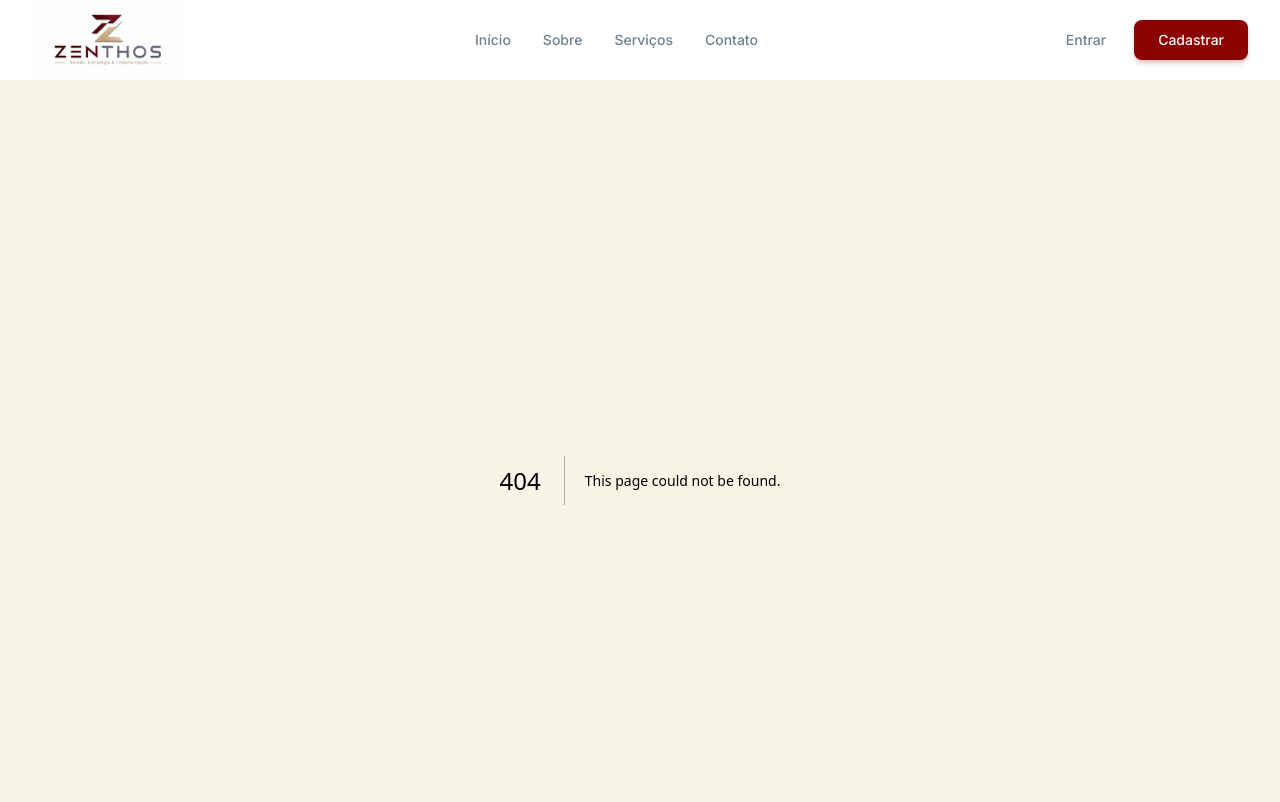
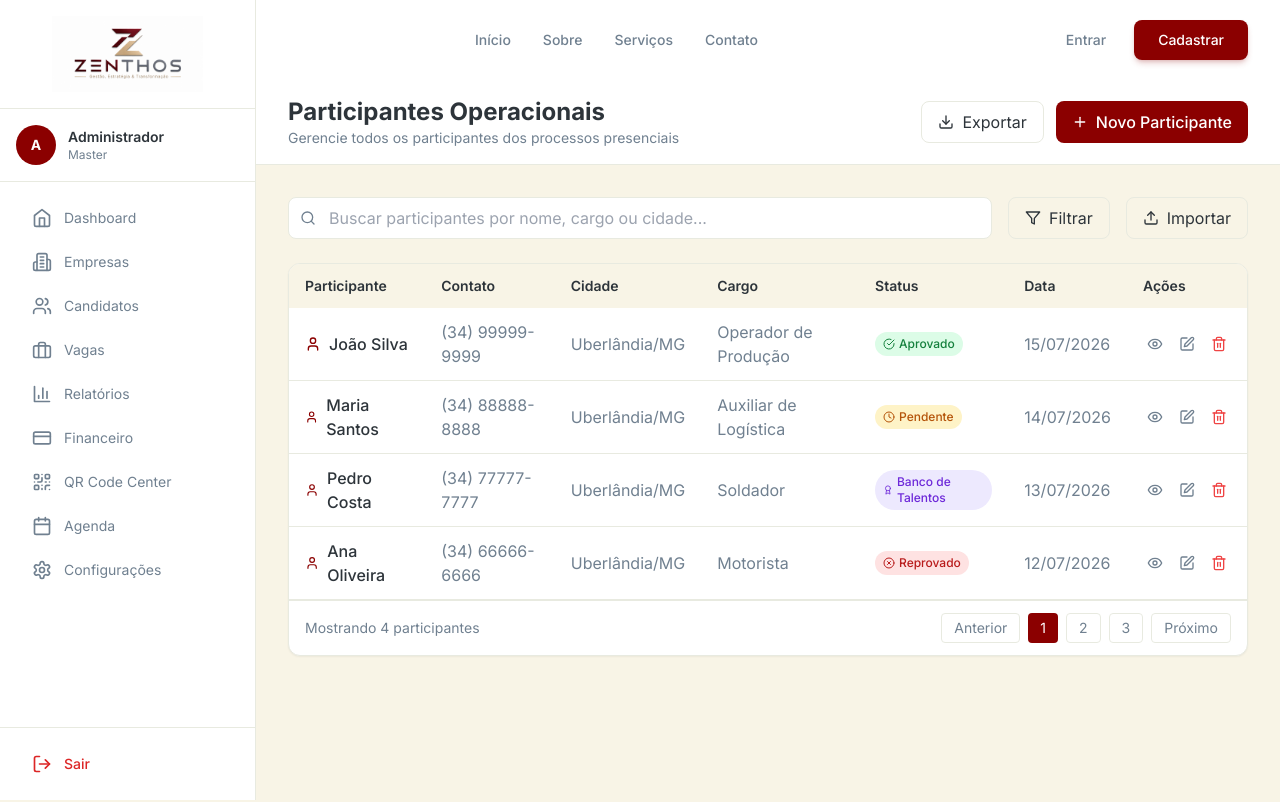
Before and after one commit to trivoroficial/consult_recruit, a Next.js app: page /admin/operacional/participantes in a window 1280 px wide. Before the commit this address had no page. Shown: the top 802 px of the page. Built offline with nearby package versions, Linux system fonts and the light colour scheme; sample sign-in values are in the browser's storage; a web font is replaced by a local one.

Commit message:
Add OperacionalParticipantes page with participant management

```diff
--- /dev/null
+++ b/src/app/(dashboard)/admin/operacional/participantes/page.tsx
@@ -0,0 +1,185 @@
+'use client'
+
+import { useState } from 'react'
+import { useRouter } from 'next/navigation'
+import { SidebarAdmin } from '@/components/dashboard/SidebarAdmin'
+import { DashboardFooter } from '@/components/dashboard/DashboardFooter'
+import {
+  Users, Plus, Search, Filter, Eye, Edit, Trash2,
+  User, Phone, MapPin, Briefcase, Upload, Download,
+  CheckCircle, Clock, XCircle, Award
+} from 'lucide-react'
+
+export default function OperacionalParticipantes() {
+  const router = useRouter()
+  const [search, setSearch] = useState('')
+
+  const participantes = [
+    {
+      id: 1,
+      nome: 'João Silva',
+      telefone: '(34) 99999-9999',
+      cidade: 'Uberlândia/MG',
+      cargo: 'Operador de Produção',
+      status: 'aprovado',
+      data: '15/07/2026'
+    },
+    {
+      id: 2,
+      nome: 'Maria Santos',
+      telefone: '(34) 88888-8888',
+      cidade: 'Uberlândia/MG',
+      cargo: 'Auxiliar de Logística',
+      status: 'pendente',
+      data: '14/07/2026'
+    },
+    {
+      id: 3,
+      nome: 'Pedro Costa',
+      telefone: '(34) 77777-7777',
+      cidade: 'Uberlândia/MG',
+      cargo: 'Soldador',
+      status: 'banco',
+      data: '13/07/2026'
+    },
+    {
+      id: 4,
+      nome: 'Ana Oliveira',
+      telefone: '(34) 66666-6666',
+      cidade: 'Uberlândia/MG',
+      cargo: 'Motorista',
+      status: 'reprovado',
+      data: '12/07/2026'
+    },
+  ]
+
+  const statusConfig = {
+    aprovado: { label: 'Aprovado', color: 'bg-green-100 text-green-700', icon: CheckCircle },
+    pendente: { label: 'Pendente', color: 'bg-yellow-100 text-yellow-700', icon: Clock },
+    banco: { label: 'Banco de Talentos', color: 'bg-purple-100 text-purple-700', icon: Award },
+    reprovado: { label: 'Reprovado', color: 'bg-red-100 text-red-700', icon: XCircle },
+  }
+
+  return (
+    <div className="min-h-screen bg-[#F8F4E6] flex flex-col">
+      <SidebarAdmin />
+
+      <div className="flex-1 ml-64 flex flex-col min-h-screen">
+        <header className="bg-white border-b border-[#E8EAE0] px-8 py-4 flex items-center justify-between">
+          <div>
+            <h1 className="text-2xl font-bold text-[#2D343A]">Participantes Operacionais</h1>
+            <p className="text-sm text-[#708090]">Gerencie todos os participantes dos processos presenciais</p>
+          </div>
+          <div className="flex gap-3">
+            <button className="px-4 py-2 border border-[#E8EAE0] rounded-lg hover:bg-[#F8F4E6] transition flex items-center gap-2">
+              <Download className="h-4 w-4" />
+              Exportar
+            </button>
+            <button
+              onClick={() => router.push('/admin/operacional/participantes/novo')}
+              className="px-4 py-2 bg-[#8B0000] text-white rounded-lg hover:bg-[#700000] transition font-medium flex items-center gap-2"
+            >
+              <Plus className="h-4 w-4" />
+              Novo Participante
+            </button>
+          </div>
+        </header>
+
+        <div className="flex-1 p-8">
+          {/* FILTROS */}
+          <div className="flex items-center gap-4 mb-6">
+            <div className="flex-1 relative">
+              <Search className="absolute left-3 top-1/2 -translate-y-1/2 h-4 w-4 text-[#708090]" />
+              <input
+                type="text"
+                placeholder="Buscar participantes por nome, cargo ou cidade..."
+                className="w-full pl-10 pr-4 py-2 border border-[#E8EAE0] rounded-lg focus:outline-none focus:ring-2 focus:ring-[#8B0000]"
+                value={search}
+                onChange={(e) => setSearch(e.target.value)}
+              />
+            </div>
+            <button className="px-4 py-2 border border-[#E8EAE0] rounded-lg hover:bg-[#F8F4E6] transition flex items-center gap-2">
+              <Filter className="h-4 w-4" />
+              Filtrar
+            </button>
+            <button className="px-4 py-2 border border-[#E8EAE0] rounded-lg hover:bg-[#F8F4E6] transition flex items-center gap-2">
+              <Upload className="h-4 w-4" />
+              Importar
+            </button>
+          </div>
+
+          {/* TABELA */}
+          <div className="bg-white rounded-xl shadow-sm border border-[#E8EAE0] overflow-hidden">
+            <div className="overflow-x-auto">
+              <table className="w-full">
+                <thead className="bg-[#F8F4E6]">
+                  <tr>
+                    <th className="text-left py-3 px-4 text-sm font-semibold text-[#2D343A]">Participante</th>
+                    <th className="text-left py-3 px-4 text-sm font-semibold text-[#2D343A]">Contato</th>
+                    <th className="text-left py-3 px-4 text-sm font-semibold text-[#2D343A]">Cidade</th>
+                    <th className="text-left py-3 px-4 text-sm font-semibold text-[#2D343A]">Cargo</th>
+                    <th className="text-left py-3 px-4 text-sm font-semibold text-[#2D343A]">Status</th>
+                    <th className="text-left py-3 px-4 text-sm font-semibold text-[#2D343A]">Data</th>
+                    <th className="text-left py-3 px-4 text-sm font-semibold text-[#2D343A]">Ações</th>
+                  </tr>
+                </thead>
+                <tbody>
+                  {participantes.map((item) => {
+                    const status = statusConfig[item.status as keyof typeof statusConfig]
+                    const Icon = status?.icon || Clock
+                    return (
+                      <tr key={item.id} className="border-b border-[#E8EAE0] hover:bg-[#F8F4E6] transition">
+                        <td className="py-3 px-4">
+                          <div className="flex items-center gap-2">
+                            <User className="h-4 w-4 text-[#8B0000]" />
+                            <span className="font-medium text-[#2D343A]">{item.nome}</span>
+                          </div>
+                        </td>
+                        <td className="py-3 px-4 text-[#708090]">{item.telefone}</td>
+                        <td className="py-3 px-4 text-[#708090]">{item.cidade}</td>
+                        <td className="py-3 px-4 text-[#708090]">{item.cargo}</td>
+                        <td className="py-3 px-4">
+                          <span className={`px-2 py-1 rounded-full text-xs font-medium ${status?.color} flex items-center gap-1 w-fit`}>
+                            <Icon className="h-3 w-3" />
+                            {status?.label}
+                          </span>
+                        </td>
+                        <td className="py-3 px-4 text-[#708090]">{item.data}</td>
+                        <td className="py-3 px-4">
+                          <div className="flex gap-2">
+                            <button className="p-1 hover:bg-[#F8F4E6] rounded" title="Visualizar">
+                              <Eye className="h-4 w-4 text-[#708090]" />
+                            </button>
+                            <button className="p-1 hover:bg-[#F8F4E6] rounded" title="Editar">
+                              <Edit className="h-4 w-4 text-[#708090]" />
+                            </button>
+                            <button className="p-1 hover:bg-[#F8F4E6] rounded" title="Excluir">
+                              <Trash2 className="h-4 w-4 text-red-500" />
+                            </button>
+                          </div>
+                        </td>
+                      </tr>
+                    )
+                  })}
+                </tbody>
+              </table>
+            </div>
+
+            <div className="flex items-center justify-between px-4 py-3 border-t border-[#E8EAE0] text-sm text-[#708090]">
+              <p>Mostrando {participantes.length} participantes</p>
+              <div className="flex gap-2">
+                <button className="px-3 py-1 border border-[#E8EAE0] rounded hover:bg-[#F8F4E6]">Anterior</button>
+                <button className="px-3 py-1 bg-[#8B0000] text-white rounded">1</button>
+                <button className="px-3 py-1 border border-[#E8EAE0] rounded hover:bg-[#F8F4E6]">2</button>
+                <button className="px-3 py-1 border border-[#E8EAE0] rounded hover:bg-[#F8F4E6]">3</button>
+                <button className="px-3 py-1 border border-[#E8EAE0] rounded hover:bg-[#F8F4E6]">Próximo</button>
+              </div>
+            </div>
+          </div>
+        </div>
+
+        <DashboardFooter />
+      </div>
+    </div>
+  )
+}
```
